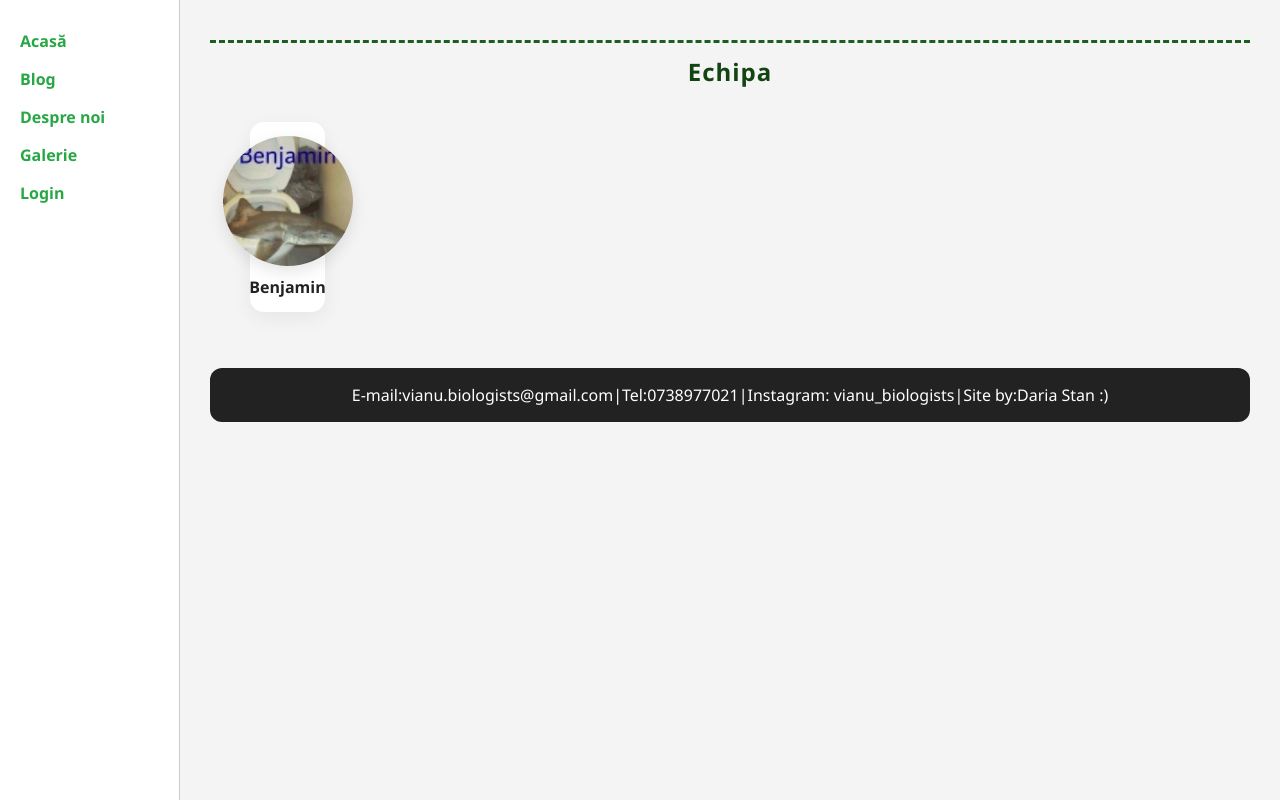
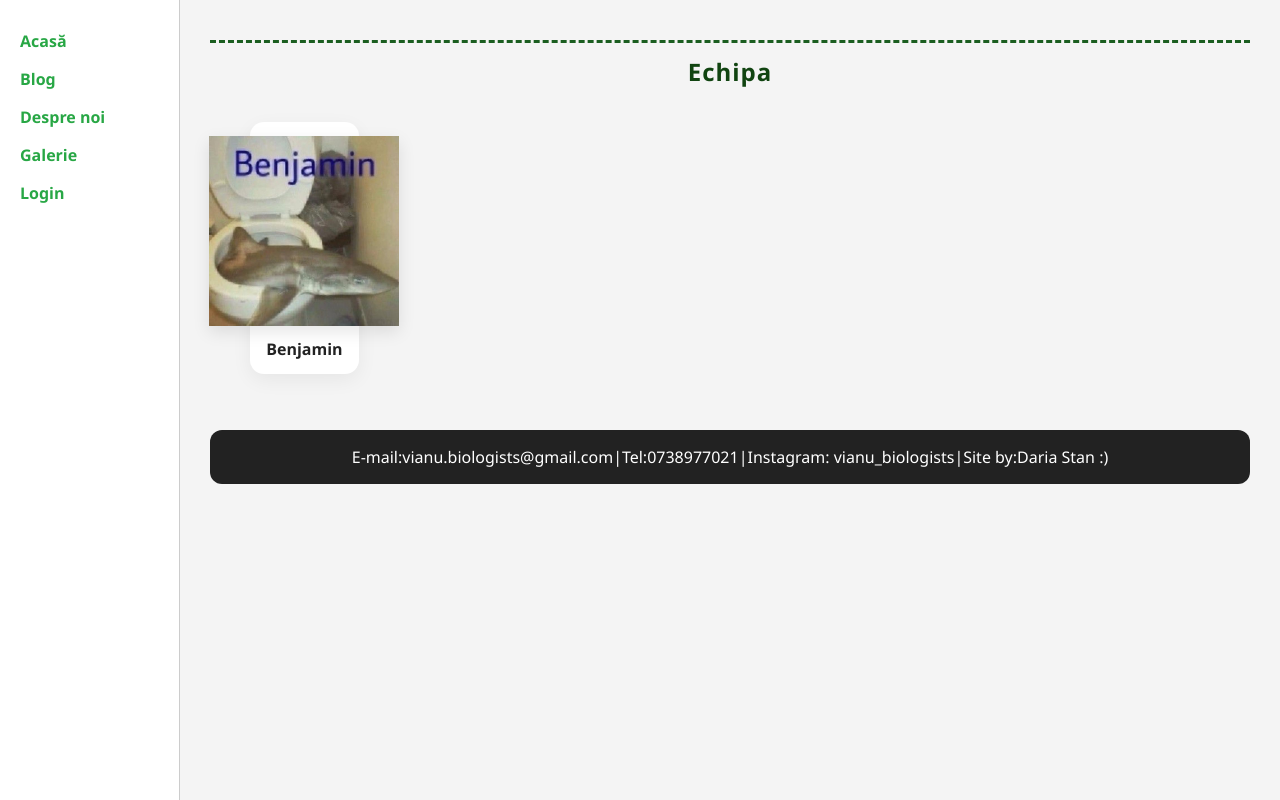
Before and after one commit to yokosumei/vianu_bio_site, a Flask app: page /about in a window 1280 px wide. Run offline with Flask 3, Linux system fonts and the light colour scheme.

Commit message:
Update about.html

```diff
--- a/templates/about.html
+++ b/templates/about.html
@@ -10,12 +10,11 @@
       {% for m in team %}
       <figure class="member">
         <img
-  src="{{ url_for('static',
-        filename=(m.photo if '/' in (m.photo or '')
-                  else 'images/' ~ (m.photo or 'placeholder.jpg'))) }}"
-  alt="{{ m.name }}"
-  loading="lazy">
-
+          src="{{ url_for('static',
+                filename=(m.photo if '/' in (m.photo or '')
+                          else 'images/' ~ (m.photo or 'placeholder.jpg'))) }}"
+          alt="{{ m.name }}"
+          loading="lazy">
         <figcaption>{{ m.name }}</figcaption>
       </figure>
       {% endfor %}
@@ -31,26 +30,38 @@
   text-align:center; margin:0 0 18px; letter-spacing:1px; color:#114411;
   border-top:3px dashed #1b5e20; padding-top:12px;
 }
+
+/* grilă mai aerisită pentru imagini mai mari */
 .team-grid{
   display:grid;
-  grid-template-columns: repeat(auto-fill, minmax(140px, 1fr));
-  gap: 22px;
+  grid-template-columns: repeat(auto-fill, minmax(180px, 1fr));
+  gap: 24px;
   align-items:start;
 }
+
 .member{
-  display:flex; flex-direction:column; align-items:center; gap:10px;
+  display:flex; flex-direction:column; align-items:center; gap:12px;
   padding:14px; background:#fff; border-radius:14px;
   box-shadow: 0 6px 20px rgba(0,0,0,.06);
 }
+
+/* IMAGINE PĂTRATĂ, MĂRITĂ */
 .member img{
-  width:130px; height:130px; object-fit:cover; border-radius:999px;
+  width: 190px;
+  height: 190px;
+  object-fit: cover;        /* umple pătratul, taie surplusul */
+  border-radius: 0;         /* pătrat, fără colțuri rotunjite */
   box-shadow: 0 6px 16px rgba(0,0,0,.10);
+  display:block;
 }
+
 .member figcaption{
   font-weight:800; text-align:center;
 }
+
 @media (max-width: 600px){
-  .member img{ width:110px; height:110px; }
+  .team-grid{ grid-template-columns: repeat(auto-fill, minmax(150px, 1fr)); }
+  .member img{ width:150px; height:150px; }
 }
 </style>
 {% endblock %}
```
